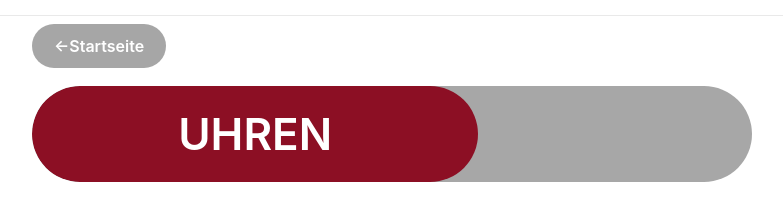
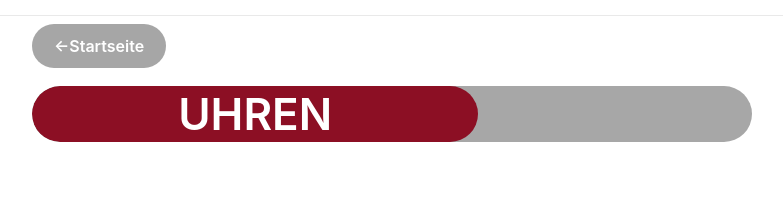
Before and after one commit to wasabicover258/mobileInfo, a plain HTML site: page search.html in a window 1280 px wide. Shown: the part 76-296 px from the top of the page, without its empty margins (248-1031 px from the left). Drawn offline with Linux system fonts and the light colour scheme.

Commit message:
Update search.html

```diff
--- a/search.html
+++ b/search.html
@@ -15,7 +15,7 @@
 
       /* Toggle-Variablen */
       --w: 100%;
-      --h: 96px;
+      --h: 56px;
       --slider-w: 62%;
       --rot: var(--brand-dark);
       --grau: #a7a7a7;
```
